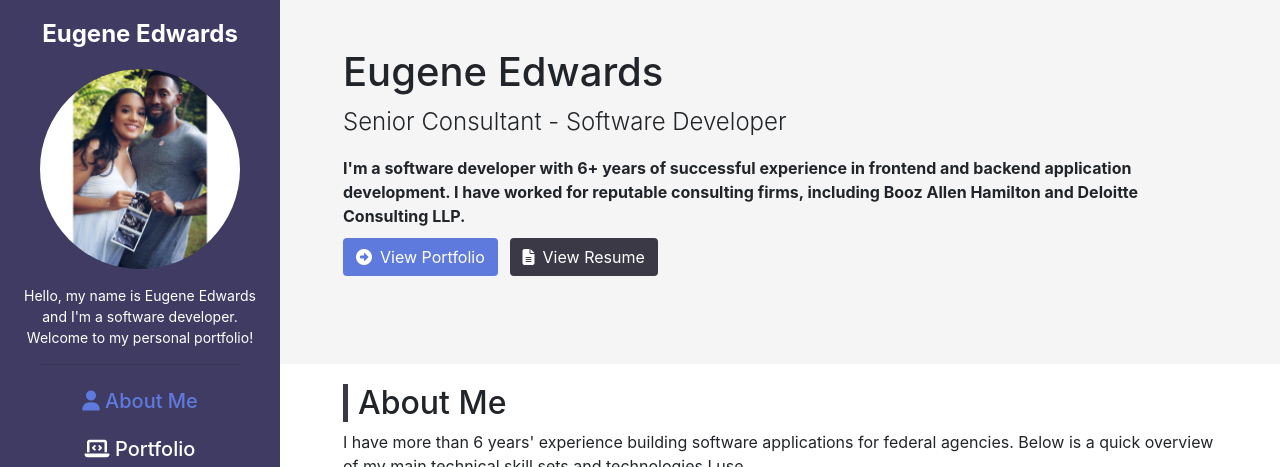
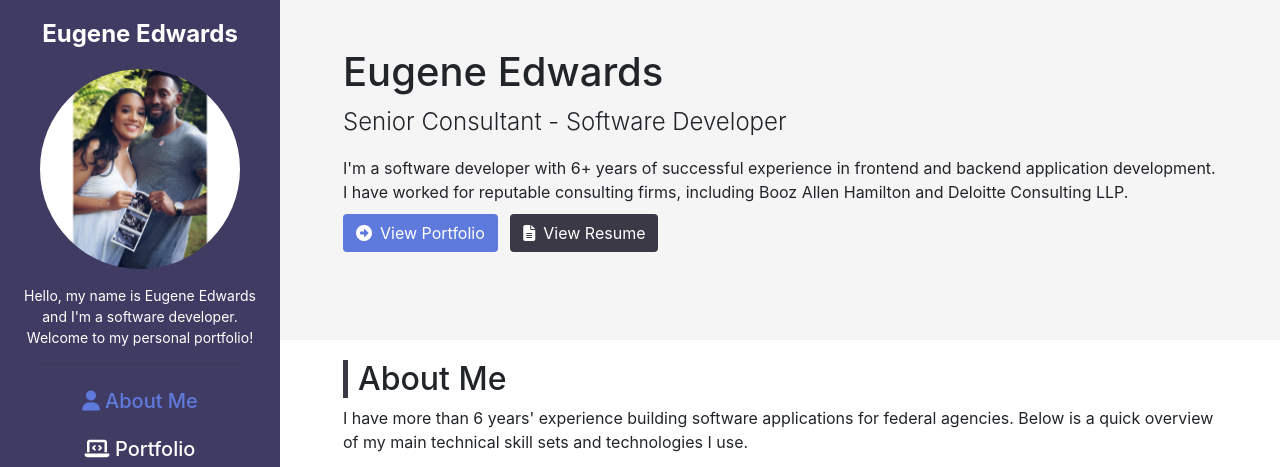
Before and after one commit to geneSaiyan/Bootstrap-Portfolio, a plain HTML site: page index.html in a window 1280 px wide. Shown: the top 467 px of the page. Drawn offline with nearby package versions, Linux system fonts and the light colour scheme.

Commit message:
Updated css file

```diff
--- a/styles.css
+++ b/styles.css
@@ -51,9 +51,6 @@ body{
   background-color: #F5F5F5;
 }
 
-#about-me-section, #intro-section h1{
-  font-weight: bold;
-}
 
 .tagline {
   font-size: 24px;
```
